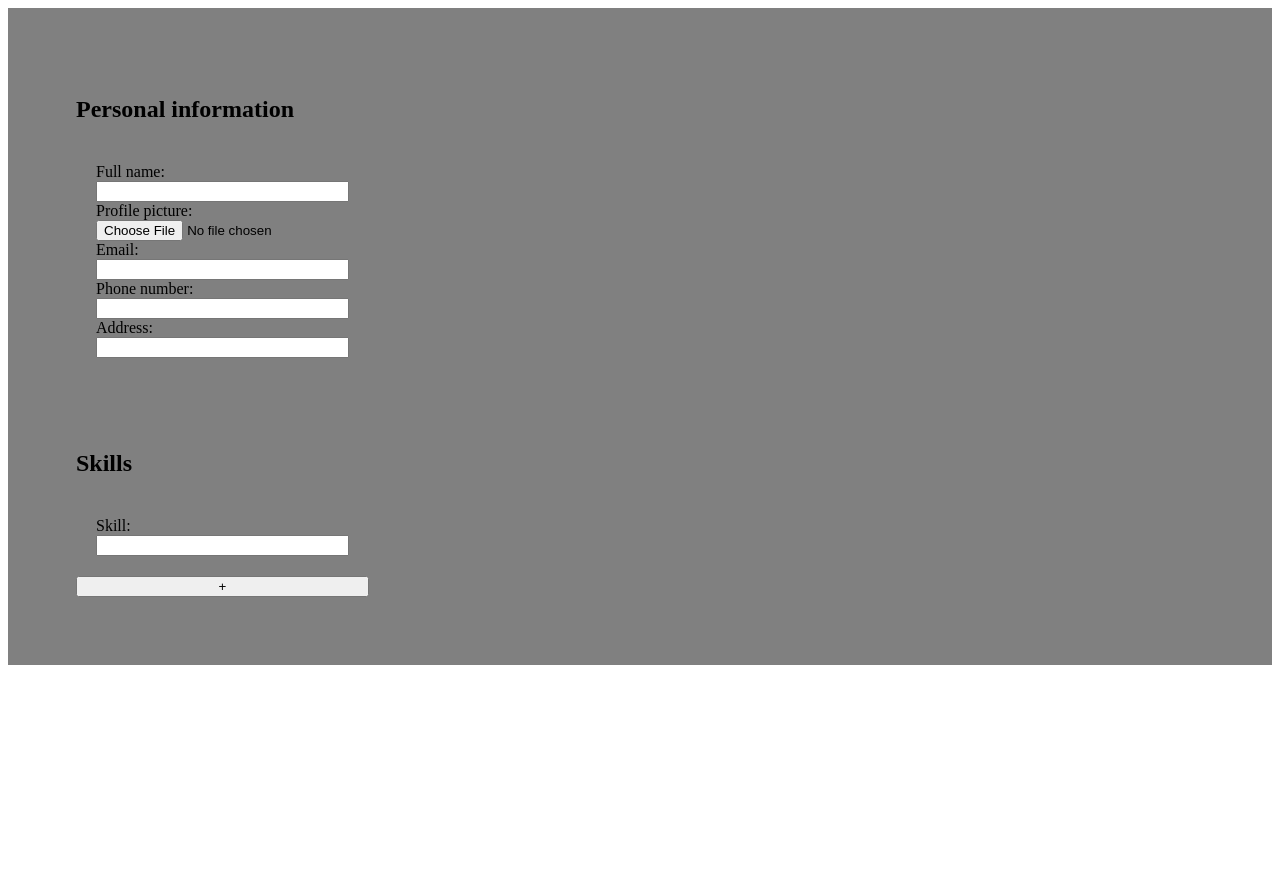
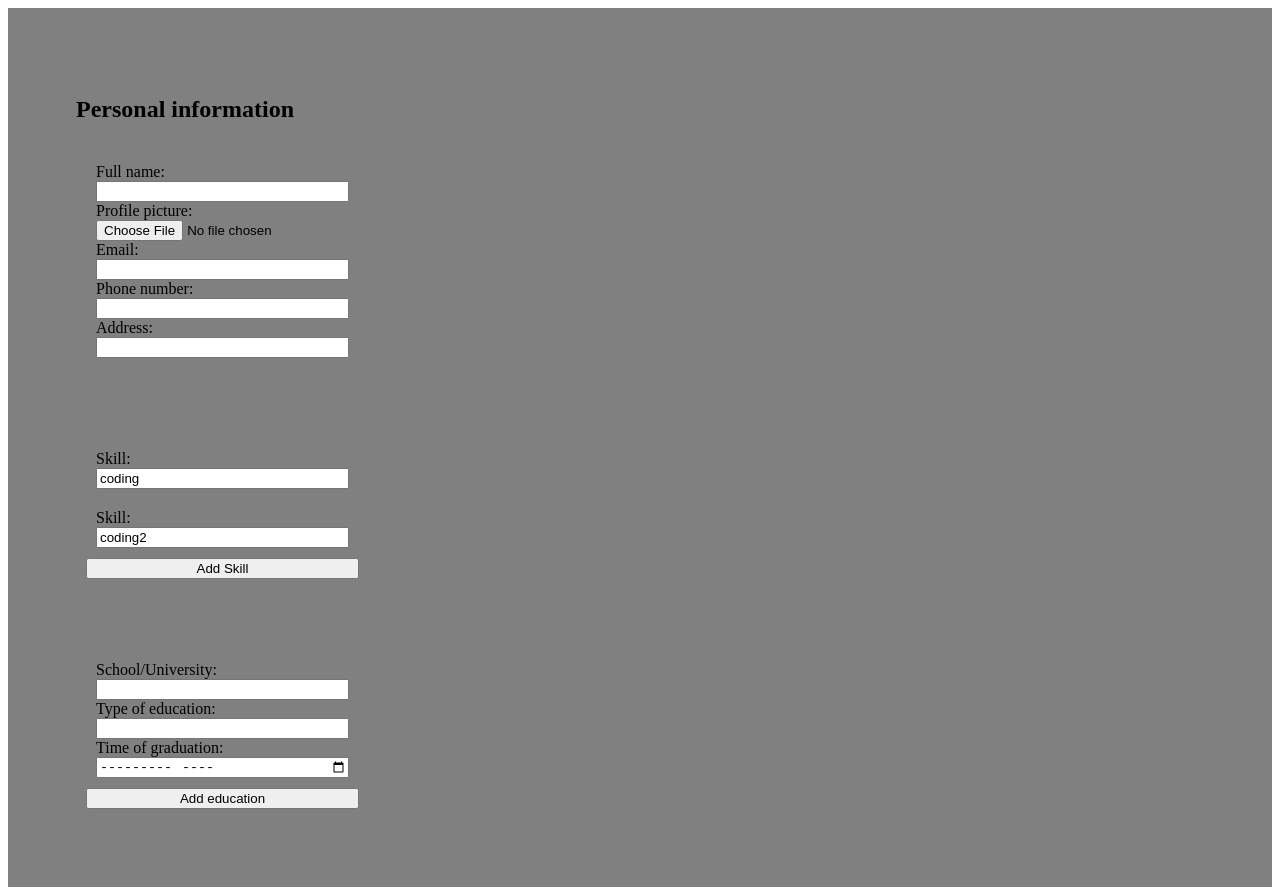
Before and after one commit to Rbr4t/CV-Application, a React (Create React App) app: page / in a window 1280 px wide. Before the commit the page ends 800 px from the top, so only its background shows below. Built offline with nearby package versions, Linux system fonts and the light colour scheme.

Commit message:
refactoring + implementing Education component

```diff
--- a/src/App.js
+++ b/src/App.js
@@ -1,19 +1,27 @@
 import { GeneralCV, GeneralInfo } from "./components/General";
-import Skills from "./components/Skills";
+import Skills, { SkillsCV } from "./components/Skills";
+import Education, { EducationCV } from "./components/Education";
 import { useState } from "react";
 import './index.css'
 
 function App() {
-  const [data, setValue] = useState({"general": {
-      name: '',
-      email: '',
-      phone: '',
-      address: ''
-  }});
+  const [data, setValue] = useState({
+    "general": null,
+    "skills": null,
+    "education": null
+    }
+  );
 
-  const myCallBack = (dataFromChild) => {
-    setValue({"general": dataFromChild})
-    console.log(data)
+  const myCallBackGeneral = (dataFromChild) => {
+    setValue({...data, general: dataFromChild})
+  }
+
+  const myCallBackSkills = (dataFromChild) => {
+    setValue({...data, skills: dataFromChild})
+  }
+
+  const myCallBackEducation = (dataFromChild) => {
+    setValue({...data, education: dataFromChild})
   }
 
   return (
@@ -21,23 +29,26 @@ function App() {
       <form className="edit">
         <div>
           <h2>Personal information</h2>
-          <GeneralInfo callBackState={myCallBack} />
+          <GeneralInfo callBackState={myCallBackGeneral} />
         </div>
 
 
         <div>
-          <h2>Skills</h2>
-          <div className="skillcontainer">
-            <Skills />
-          </div>
-          <button>+</button>
+         <Skills callBackState={myCallBackSkills} />
 
+
+        </div>
+
+        <div>
+          <Education callBackState={myCallBackEducation} />
         </div>
 
       </form>
 
       <div className="cv">
         <GeneralCV props={data.general}/>
+        <SkillsCV props={data.skills}/>
+        <EducationCV props={data.education}/>
       </div>
     </main>
 
--- a/src/components/Education.js
+++ b/src/components/Education.js
@@ -0,0 +1,108 @@
+import React, { Component } from 'react';
+import '../styles/General.css'
+
+class Education extends Component {
+    constructor() {
+      super();
+
+      this.state = {
+        schools: [{institution: '', type: '', period: ''}],
+        newEducation: {institution: '', type: '', period: ''}, // Add a new state variable to track the input value
+      };
+
+      this.addEducation = this.addEducation.bind(this);
+    }
+
+    callBackState(){
+        this.props.callBackState(this.state);
+    }
+
+    addEducation(e) {
+      e.preventDefault();
+      const newEducationArray = [...this.state.schools, {institution: this.state.newEducation.institution, type: this.state.newEducation.type, period: this.state.newEducation.period}]
+      this.setState({schools: newEducationArray, newEducation:  {institution: '', type: '', period: ''}})
+      console.log(this.state)
+      this.callBackState()
+    }
+
+    render() {
+      return (
+        <div>
+          {this.state.schools.map((obj, index) => (
+
+            <div key={index}>
+              <label htmlFor={`institution-${index}`}>School/University: </label>
+              <input
+                id={`institution-${index}`}
+                value={obj.institution}
+                onChange={ (e) => {
+                  const updatedschools = [...this.state.schools];
+                  updatedschools[index].institution = e.target.value;
+                  this.setState({ schools: updatedschools });
+                }}
+              />
+
+              <label htmlFor={`type-${index}`}>Type of education: </label>
+              <input
+                id={`type-${index}`}
+                value={obj.type}
+                onChange={(e) => {
+                  const updatedschools = [...this.state.schools];
+                  updatedschools[index].type = e.target.value;
+                  this.setState({ schools: updatedschools });
+                }}
+              />
+
+              <label htmlFor={`period-${index}`}>Time of graduation: </label>
+              <input
+                type='month'
+                id={`period-${index}`}
+                value={obj.period}
+                onChange={(e) => {
+                  const updatedschools = [...this.state.schools];
+                  updatedschools[index].period = e.target.value;
+                  this.setState({ schools: updatedschools });
+                }}
+              />
+
+            </div>
+          ))}
+
+
+
+            <button onClick={this.addEducation}>Add education</button>
+        </div>
+      );
+    }
+  }
+
+class EducationCV extends Component {
+    constructor(props) {
+        super(props)
+    }
+
+    render() {
+        if(this.props.props !== null) {
+            return (
+                <div>
+                    <h1>Education:</h1>
+
+                        {this.props.props.schools.map((prop, index) => {
+                            return (
+                                <ul key={index}>
+                                    <li>{prop.institution}</li>
+                                    <li>{prop.type}</li>
+                                    <li>{prop.period}</li>
+                                </ul>
+                            )
+                        })}
+                </div>
+            )
+        }
+        return
+    }
+}
+
+
+export default Education
+export { EducationCV }
--- a/src/components/General.js
+++ b/src/components/General.js
@@ -88,6 +88,7 @@ class GeneralCV extends Component {
     }
 
     render() {
+
         if(this.props.props !== null) {
             return (
                 <div>
--- a/src/components/Skills.js
+++ b/src/components/Skills.js
@@ -1,18 +1,86 @@
 import React, { Component } from 'react';
 import '../styles/General.css'
 
+class Skills extends Component {
+    constructor() {
+      super();
 
-export default class Skills extends Component {
-    constructor() {
-        super()
+      this.state = {
+        skills: [{ skill: 'coding' }, { skill: 'coding2' }],
+        newSkill: '', // Add a new state variable to track the input value
+      };
+
+      this.addSkill = this.addSkill.bind(this);
+      this.handleInputChange = this.handleInputChange.bind(this); // Add an event handler for input change
+    }
+
+    callBackState(){
+        console.log(this.state)
+        this.props.callBackState(this.state);
+    }
+
+    addSkill(e) {
+      e.preventDefault();
+      const newSkills = [...this.state.skills, { skill: this.state.newSkill }];
+      this.setState({ skills: newSkills, newSkill: '' });
+      console.log(this.state)
+      this.callBackState()
+    }
+
+    handleInputChange(e) {
+      this.setState({ newSkill: e.target.value });
+      this.callBackState()
     }
 
     render() {
-        return (
-            <div className='skill'>
-                <label htmlFor='skill'>Skill: </label>
-                <input id='skill' type='text'></input>
+      return (
+        <div>
+          {this.state.skills.map((skill, index) => (
+            <div key={index}>
+              <label htmlFor={`skill-${index}`}>Skill: </label>
+              <input
+                id={`skill-${index}`}
+                value={skill.skill}
+                onChange={(e) => {
+                  const updatedSkills = [...this.state.skills];
+                  updatedSkills[index].skill = e.target.value;
+                  this.setState({ skills: updatedSkills });
+                }}
+              />
             </div>
-        )
+          ))}
+
+
+
+            <button onClick={this.addSkill}>Add Skill</button>
+        </div>
+      );
+    }
+  }
+
+class SkillsCV extends Component {
+    constructor(props) {
+        super(props)
+    }
+
+    render() {
+        // console.log(this.props.props.skills)
+        if(this.props.props !== null) {
+            return (
+                <div>
+                    <h1>Skills:</h1>
+                    <ul>
+                        {this.props.props.skills.map((prop) => {
+                            return <li>{prop.skill}</li>
+                        })}
+                    </ul>
+                </div>
+            )
+        }
+        return
     }
 }
+
+
+export default Skills
+export { SkillsCV }
```
